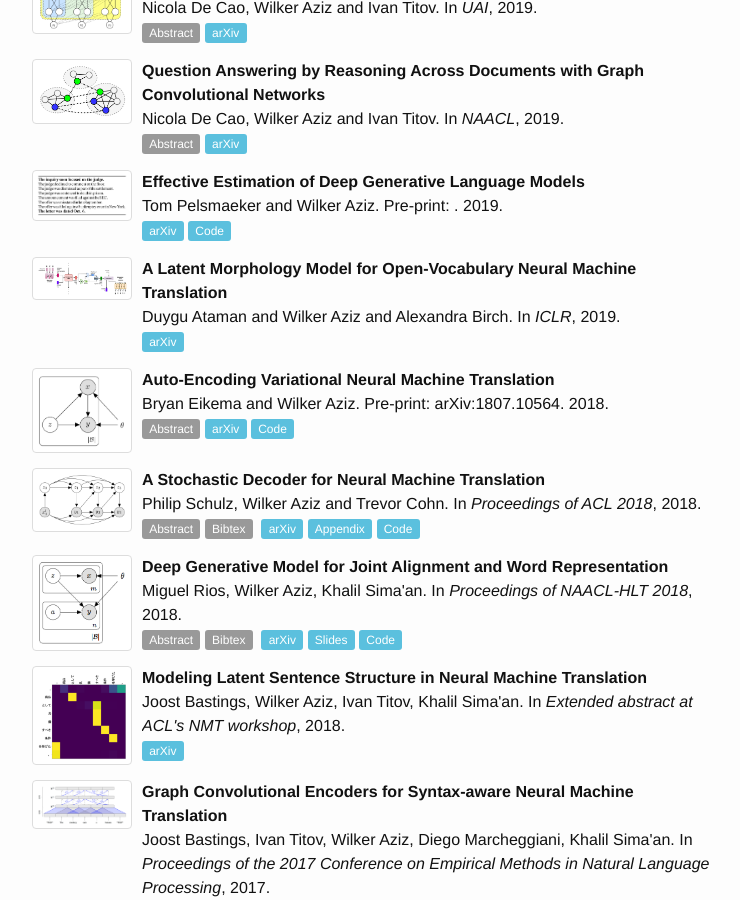
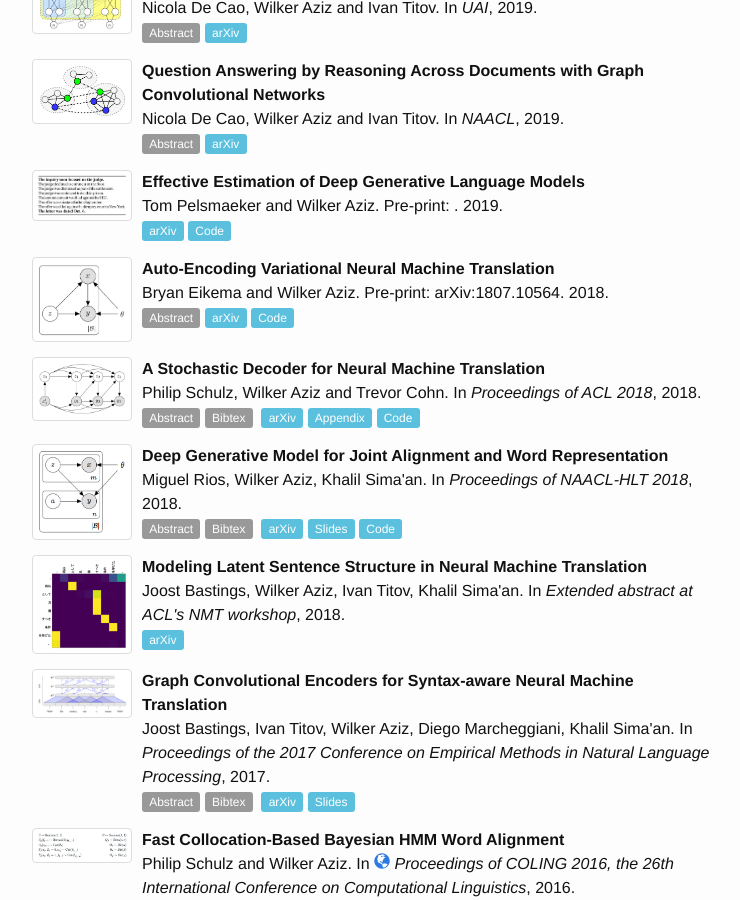
Before and after one commit to wilkeraziz/oldsite, a Jekyll site: the page built from publications.md, in a window 1280 px wide and 900 px high, scrolled down 314 px. Shown: the whole window, without its empty margins (268-1008 px from the left). Built offline with Jekyll 4.4.1, drawn with Linux system fonts in a browser that asks for light colours.

Commit message:
Update 2019.yml

```diff
--- a/_data/papers/2019.yml
+++ b/_data/papers/2019.yml
@@ -61,14 +61,3 @@
   doc-url: https://arxiv.org/pdf/1904.08194.pdf
   arxiv: https://arxiv.org/abs/1904.08194
   code: https://github.com/tom-pelsmaeker/deep-generative-lm
--
-  layout: paper
-  paper-type: inproceedings
-  selected: y
-  year: 2019
-  img: morphnmt
-  title: A Latent Morphology Model for Open-Vocabulary Neural Machine Translation
-  authors: Duygu Ataman and Wilker Aziz and Alexandra Birch
-  doc-url: https://arxiv.org/pdf/1910.13890.pdf
-  arxiv: https://arxiv.org/abs/1910.13890
-  booktitle: "ICLR"
```
